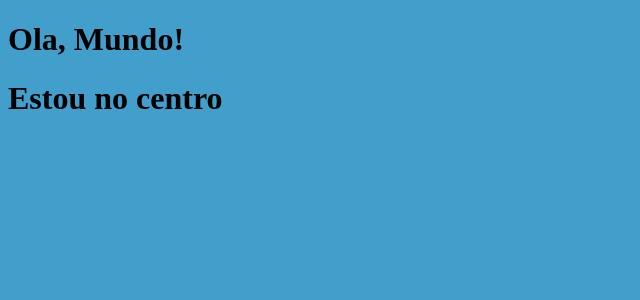
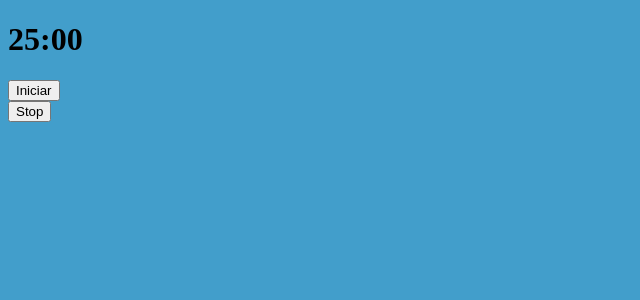
Before and after one commit to emanu0777/Pomodoro-Clock, an Angular app: page / in a window 1280 px wide. Shown: the top 300 px of the page, without its empty margins (0-640 px from the left). Built offline with nearby package versions, Linux system fonts and the light colour scheme.

Commit message:
Criando temporizador

```diff
--- a/src/app/app.component.html
+++ b/src/app/app.component.html
@@ -1,6 +1,5 @@
 <div>
   <h1>
-      Ola, Mundo!
   </h1>
 
 </div>
--- /dev/null
+++ b/src/app/model/temporizador.ts
@@ -0,0 +1,16 @@
+export class Temporizador {
+    tempoTotalMiliSeconds: number;
+    tempototalMinutes: number;
+    tempoTotalSeconds:number;
+    tempoTotalIntervalo: number;
+    tempoConvertString: string
+
+
+    constructor() {
+        this.tempoTotalMiliSeconds=0;
+        this.tempototalMinutes=0;
+        this.tempoTotalSeconds=0;
+        this.tempoTotalIntervalo=0;
+        this.tempoConvertString='';
+    }
+}
--- a/src/app/temporizador/temporizador.component.html
+++ b/src/app/temporizador/temporizador.component.html
@@ -1,5 +1,10 @@
 <div class="container">
-    <h1>
-        Estou no centro
-    </h1>
+    <div class="container-contdown">
+        <h1>
+           {{temporizador.tempoConvertString}}
+        </h1>
+        <button (click)="inicarContagem()">Iniciar</button>
+        <br>
+        <button (click)="pararContagem()">Stop</button>
+    </div>
 </div>
--- a/src/app/temporizador/temporizador.component.ts
+++ b/src/app/temporizador/temporizador.component.ts
@@ -1,4 +1,6 @@
 import { Component, OnInit } from '@angular/core';
+import { interval } from 'rxjs';
+import { Temporizador } from '../model/temporizador';
 
 @Component({
   selector: 'app-temporizador',
@@ -7,9 +9,53 @@ import { Component, OnInit } from '@angular/core';
 })
 export class TemporizadorComponent implements OnInit {
 
+
+  temporizador: Temporizador = new Temporizador();
+
   constructor() { }
 
   ngOnInit(): void {
+    this.temporizador.tempoConvertString = "25:00";
+  }
+
+  inicarContagem() {
+    console.log("Iniciando contagem!");
+    this.contagem();
+  }
+
+  contagem() {
+    var intervalo = interval(1000);
+    var totalSeconds = (1 * 60);
+    this.temporizador.tempoTotalMiliSeconds = 1000 * totalSeconds;
+
+    intervalo.subscribe( val=> {
+      var tempoTotal = 0
+      tempoTotal = this.temporizador.tempoTotalMiliSeconds - (val * 1000);
+      this.temporizador.tempoConvertString =  this.convertTimerSeconds(tempoTotal);
+    })
+
+  }
+
+
+  convertTimerSeconds(tempoTotal:number): string {
+    let minutes = Math.floor((tempoTotal / 1000)/60);
+    let seconds = Math.floor((tempoTotal/ 1000 ) % 60);
+    let timerApresentation = this.transformTimerToString(minutes,seconds);
+    return timerApresentation;
+  }
+
+  transformTimerToString(minutes:number, seconds:number) : string {
+    let timerApresentationMinutes  = ''
+    let timerApresentationSeconds = ''
+
+    timerApresentationSeconds = seconds < 10 ? "0"+seconds.toString() : seconds.toString();
+    timerApresentationMinutes = seconds < 10 ? "0"+minutes.toString() : minutes.toString();
+
+    return timerApresentationMinutes + ":" + timerApresentationSeconds;
+  }
+
+  pararContagem() {
+    console.log("Parando")
   }
 
 }
```
